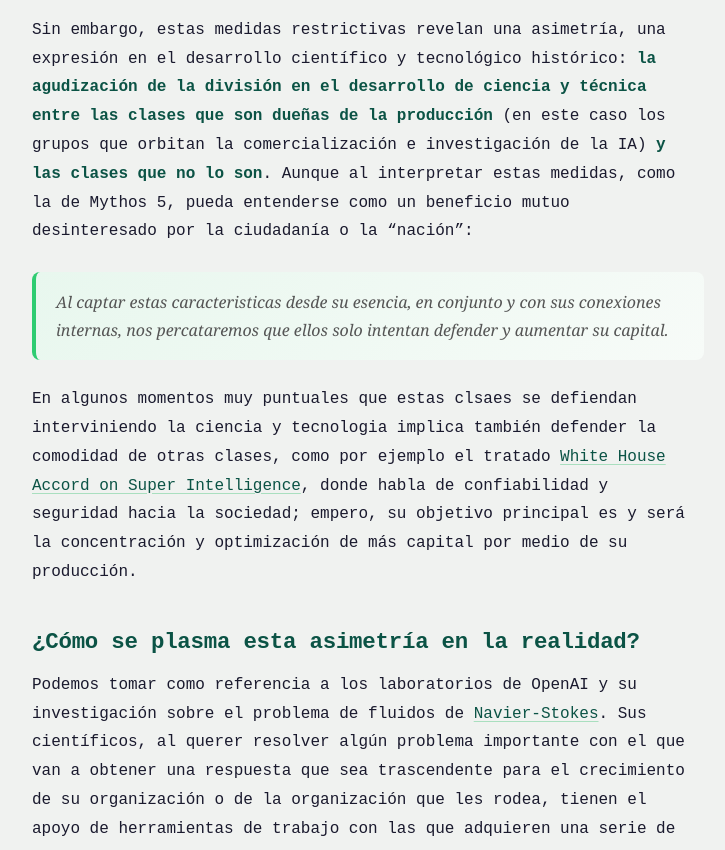
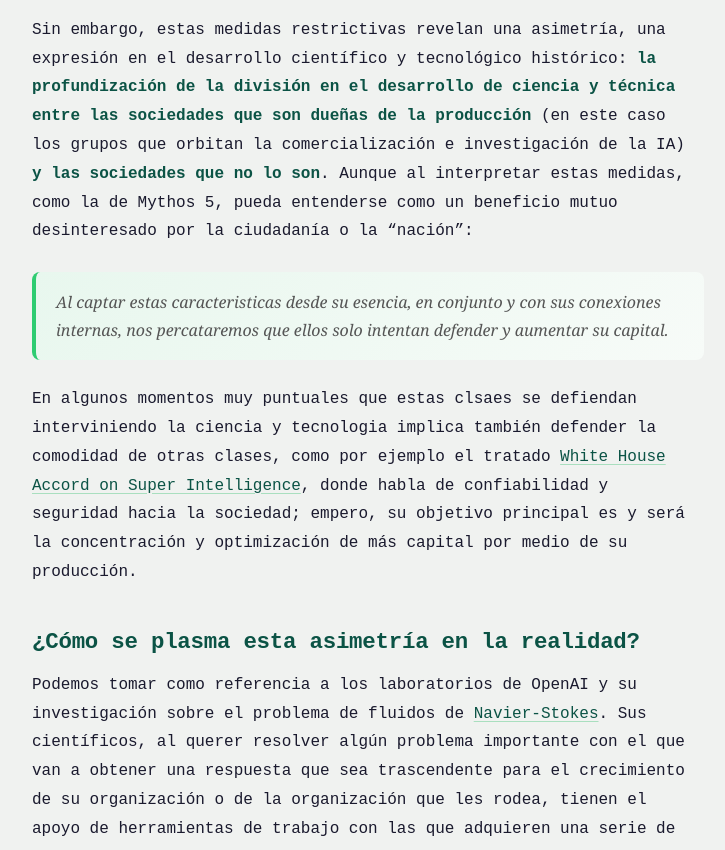
Before and after one commit to DrDigett/DrDigett.github.io, an Astro site: page /articulos/asimetria-productiva-e-ia in a window 1280 px wide. Shown: the part 1191-2041 px from the top of the page, without its empty margins (272-997 px from the left). Built offline with nearby package versions, Linux system fonts and the light colour scheme; Astro itself is replaced by a stand-in of ours; a script that the page names is missing.

Commit message:
Clarify the division in scientific development terminology
Replaced 'agudización' with 'profundización' to clarify the division in scientific and technological development.

```diff
--- a/src/content/articulos/asimetria-productiva-e-IA.md
+++ b/src/content/articulos/asimetria-productiva-e-IA.md
@@ -8,7 +8,7 @@ description: "La suspensión de los modelos de frontera es la expresión más cl
 En junio del 2026 Anthropic cerró el acceso a sus modelos de Mythos 5 y Fable 5 por órdenes del gobierno y la oficina de seguridad de Estados Unidos. Esto verdaderamente no fue una sorpresa para nadie, ya que era completamente inevitable que al perfeccionar el uso de los LLM en procesos productivos, estas herramientas optimizarían e impulsarían procesos de otras organizaciones que probablemente sean contraproducentes para los dueños de estos modelos de vanguardia. Por ejemplo, en el año 2024 OpenAI junto a Microsoft publicaron una [investigación detallada](https://openai.com/index/disrupting-malicious-uses-of-ai-by-state-affiliated-threat-actors/) que demuestra cómo grupos de hackeo respaldados por gobiernos de Rusia, China e Irán (enemigos de: la OTAN, economía gringa y aliados norteamericanos respectivamente) ya utilizaban grandes modelos de lenguaje para optimizar sus operaciones de ciberataques y analizar vulnerabilidades, y evidentemente con modelos más avanzados podrían generar aun más problemas con un riesgo significativamente mayor.
 
 
-Sin embargo, estas medidas restrictivas revelan una asimetría, una expresión en el desarrollo científico y tecnológico histórico: **la agudización de la división en el desarrollo de ciencia y técnica entre las clases que son dueñas de la producción** (en este caso los grupos que orbitan la comercialización e investigación de la IA) **y las clases que no lo son**. Aunque al interpretar estas medidas, como la de Mythos 5, pueda entenderse como un beneficio mutuo desinteresado por la ciudadanía o la "nación":
+Sin embargo, estas medidas restrictivas revelan una asimetría, una expresión en el desarrollo científico y tecnológico histórico: **la profundización  de la división en el desarrollo de ciencia y técnica entre las sociedades que son dueñas de la producción** (en este caso los grupos que orbitan la comercialización e investigación de la IA) **y las sociedades que no lo son**. Aunque al interpretar estas medidas, como la de Mythos 5, pueda entenderse como un beneficio mutuo desinteresado por la ciudadanía o la "nación":
 
 > Al captar estas caracteristicas desde su esencia, en conjunto y con sus conexiones internas, nos percataremos que ellos solo intentan defender y aumentar su capital.
 
```
